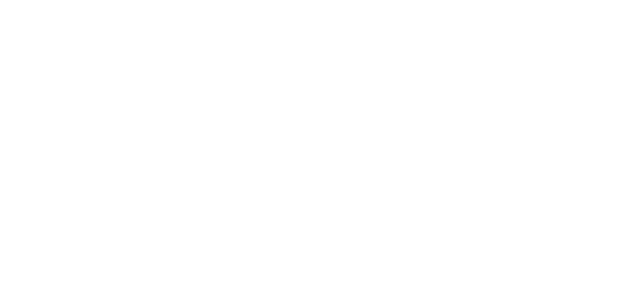
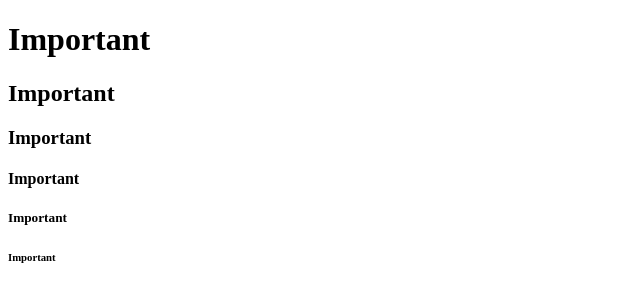
Before and after one commit to Lteerapat/JSD4-Class, a plain HTML site: page index.html in a window 1280 px wide. Shown: the whole page, without its empty margins (0-640 px from the left). Drawn offline with Linux system fonts and the light colour scheme.

Commit message:
Update index.html

```diff
--- a/index.html
+++ b/index.html
@@ -7,6 +7,11 @@
     <title>Document</title>
 </head>
 <body>
-
+    <h1>Important</h1>
+    <h2>Important</h2>
+    <h3>Important</h3>
+    <h4>Important</h4>
+    <h5>Important</h5>
+    <h6>Important</h6>
 </body>
 </html>
```
